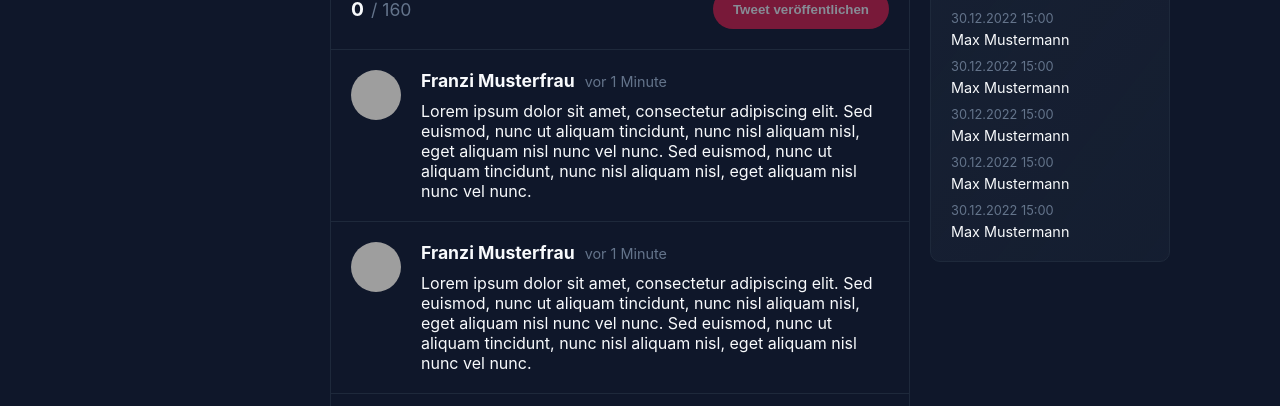
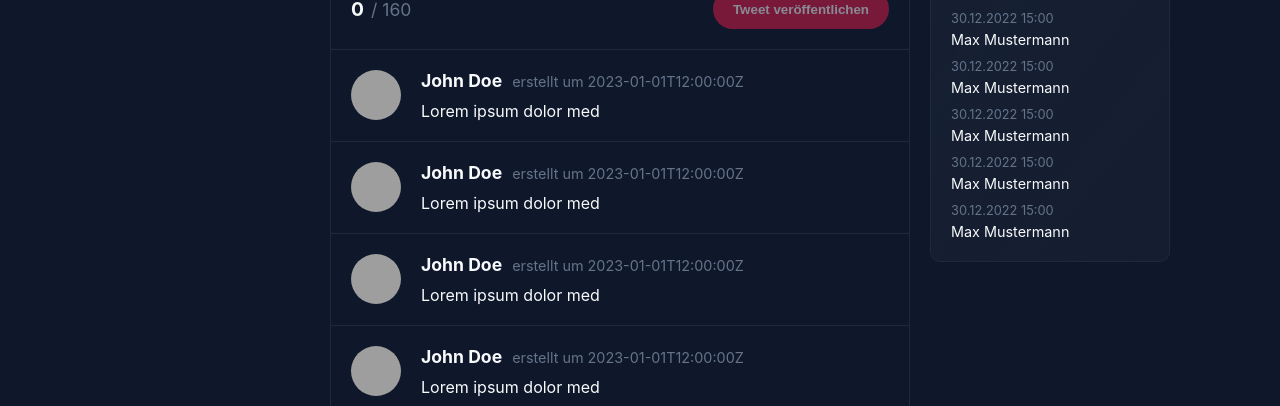
Before and after one commit to jzelAdmin2006/M294_TwITter, a Vue app: page / in a window 1280 px wide. Shown: the part 394-800 px from the top of the page. Built offline with nearby package versions, Linux system fonts and the light colour scheme; grey boxes are pictures that could not be loaded.

Commit message:
solve D3

```diff
--- a/src/components/Tweet.vue
+++ b/src/components/Tweet.vue
@@ -1,17 +1,32 @@
+<script setup>
+defineProps({
+    user: {
+        type: Object,
+        required: true,
+    },
+    text: {
+        type: String,
+        required: true,
+    },
+    createdAt: {
+        type: String,
+        required: true,
+    },
+});
+</script>
+
 <template>
     <div class="tweet">
         <div class="tweet__avatar">
-            <img :src="`https://i.pravatar.cc/100?u=${tweet}`" alt="" />
+            <img :src="`https://i.pravatar.cc/100?u=${user.id}`" alt="" />
         </div>
         <div class="tweet__content">
             <div class="tweet__header">
-                <span class="tweet__author">Franzi Musterfrau</span>
-                <span class="tweet__timestamp">vor 1 Minute</span>
+                <span class="tweet__author">{{ user.name }}</span>
+                <span class="tweet__timestamp">erstellt um {{ createdAt }}</span>
             </div>
             <div class="tweet__text">
-                Lorem ipsum dolor sit amet, consectetur adipiscing elit. Sed euismod, nunc ut aliquam
-                tincidunt, nunc nisl aliquam nisl, eget aliquam nisl nunc vel nunc. Sed euismod, nunc ut
-                aliquam tincidunt, nunc nisl aliquam nisl, eget aliquam nisl nunc vel nunc.
+                {{ text }}
             </div>
         </div>
     </div>
--- a/src/views/HomeView.vue
+++ b/src/views/HomeView.vue
@@ -10,6 +10,7 @@ import Tweet from '../components/Tweet.vue'
     <Composer />
     <!-- Stream -->
     <section class="stream">
-        <Tweet v-for="tweet in [1, 2, 3, 4, 5, 6, 7, 8, 9]" />
+        <Tweet v-for="tweet in [1, 2, 3, 4, 5, 6, 7, 8, 9]" :user="{ id: 1, name: 'John Doe' }"
+            :text="'Lorem ipsum dolor med'" :created-at="'2023-01-01T12:00:00Z'" />
     </section>
 </template>
```
